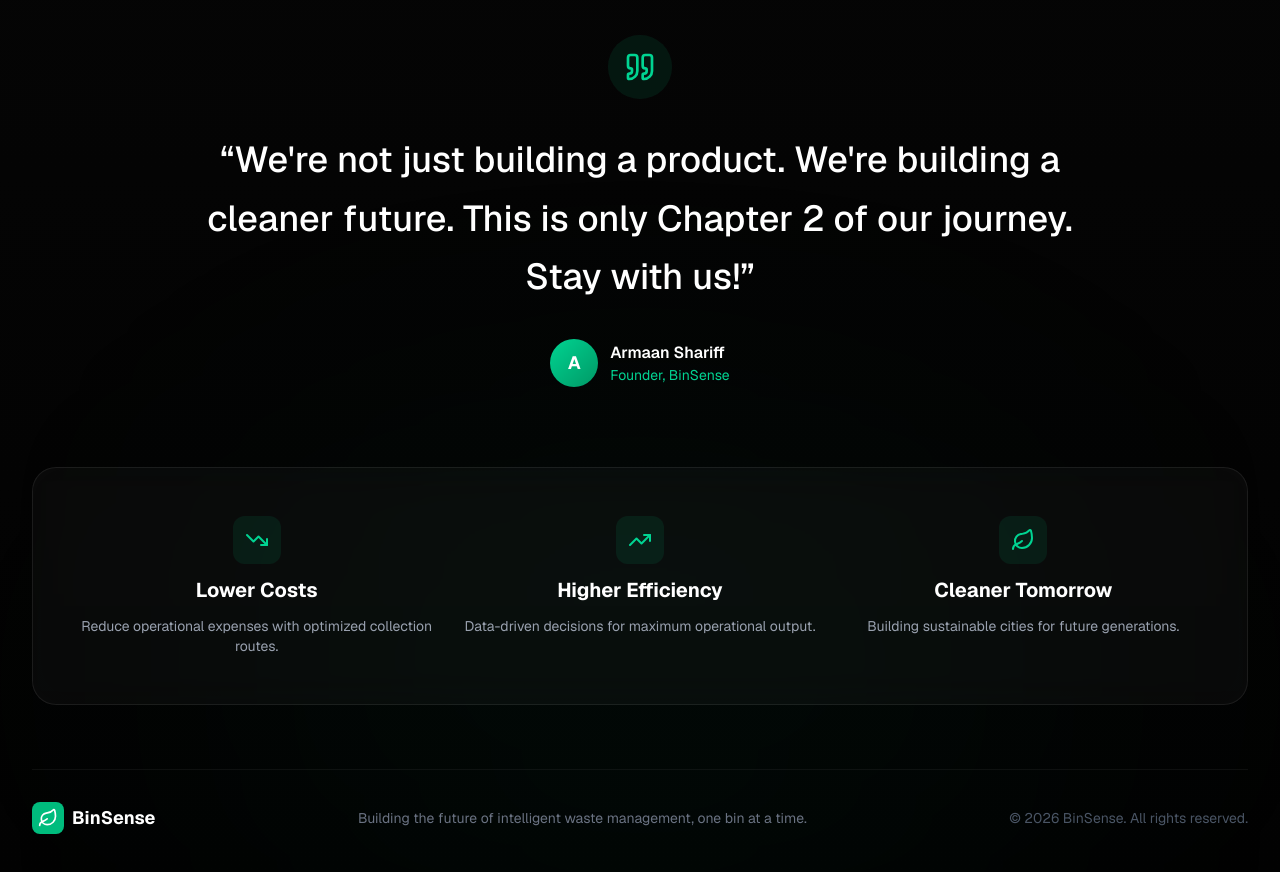
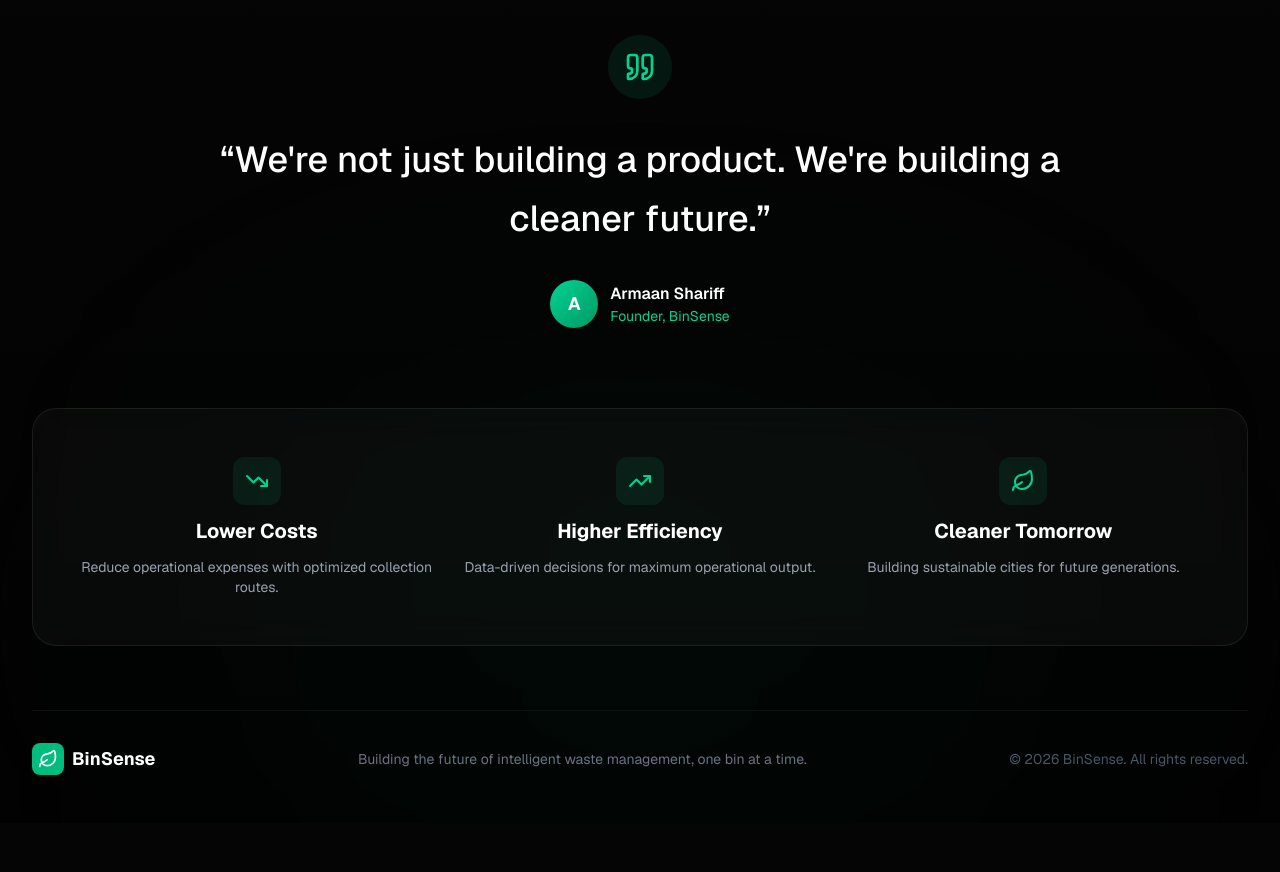
Before and after one commit to ahamedshoaib775-cell/armaan, a Next.js app: page / in a window 1280 px wide. Shown: the part 3860-4732 px from the top of the page. After the commit the page ends 4683 px from the top, so only its background shows below. Built offline with nearby package versions, Linux system fonts and the light colour scheme.

Commit message:
Remove footer chapter 2 line

```diff
--- a/src/app/components/Footer.tsx
+++ b/src/app/components/Footer.tsx
@@ -22,8 +22,7 @@ export default function Footer() {
             <Quote className="w-8 h-8 text-emerald-400" />
           </div>
           <blockquote className="text-2xl sm:text-3xl lg:text-4xl font-medium text-white leading-relaxed max-w-4xl mx-auto mb-8">
-            &ldquo;We&apos;re not just building a product. We&apos;re building a cleaner future.
-            This is only Chapter 2 of our journey. Stay with us!&rdquo;
+            &ldquo;We&apos;re not just building a product. We&apos;re building a cleaner future.&rdquo;
           </blockquote>
           <div className="flex items-center justify-center gap-3">
             <div className="w-12 h-12 rounded-full bg-gradient-to-br from-emerald-400 to-emerald-600 flex items-center justify-center text-white font-bold text-lg">
```
